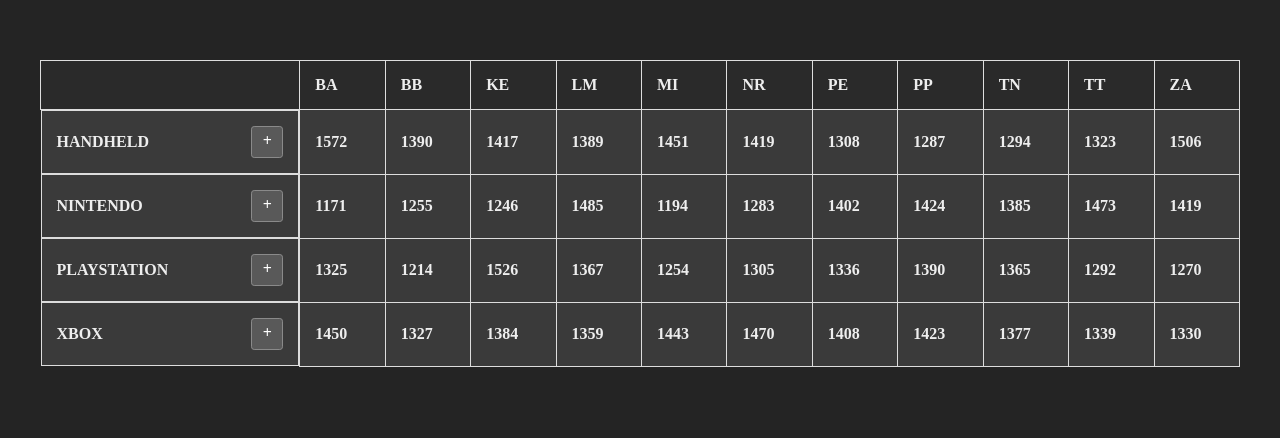
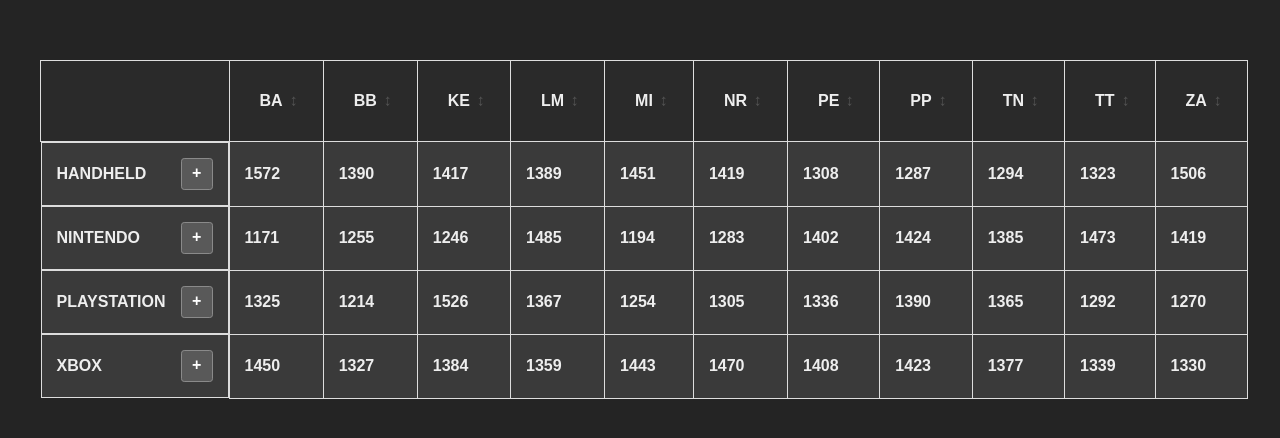
Before and after one commit to lubos-machaj/vue-app-sales-table, a Vue app: page / in a window 1280 px wide. Shown: the top 438 px of the page. Built offline with nearby package versions, Linux system fonts and the light colour scheme.

Commit message:
stores sorting

```diff
--- a/src/assets/css/index.css
+++ b/src/assets/css/index.css
@@ -1,6 +1,7 @@
 html {
   color: #eeeeee;
   font-weight: normal;
+  font-family: sans-serif;
   background-color: #242424;
 }
 
--- a/src/components/SalesTable/SalesTable.vue
+++ b/src/components/SalesTable/SalesTable.vue
@@ -6,9 +6,17 @@
         <th
           v-for="store in stores"
           :key="store"
+          class="store-cell"
           @click="sortColumn(store)"
         >
+          <p class="store-title">
             {{ store }}
+            <span
+              class="icon"
+              :class="getIcon(store).class"
+              v-text="getIcon(store).icon"
+            />
+          </p>
         </th>
       </tr>
     </thead>
@@ -59,7 +67,7 @@
 <script setup lang="ts">
   import axios from 'axios'
   import { ref, onMounted, computed } from 'vue'
-  import type { DataType, Order } from './types'
+  import type { DataType } from './types'
   import { OrderEnum } from './enums'
 
   // Data
@@ -74,9 +82,8 @@
   const sortedStore = ref('')
   const sortedStoreOrder = ref('')
 
-  // Table visibility
+  // Visibility
   const showTable = ref(false)
-
   const visibleCategories = ref<string[]>([])
 
   /**
@@ -156,13 +163,18 @@
     )
   }
 
-  const sortColumn = (store: string, order: Order = OrderEnum.ASC): void => {
+  const sortColumn = (store: string): void => {
+    // reset sorting
+    if (sortedStore.value !== store) sortedStoreOrder.value = ''
     sortedStore.value = store
-    sortedStoreOrder.value = order
+    sortedStoreOrder.value =
+      sortedStoreOrder.value === OrderEnum.ASC ? OrderEnum.DESC : OrderEnum.ASC
+    // if not undefined, sort by order
+    if (sortedStoreOrder.value) {
       const sortedStoreData = data.value
         .filter((item) => item.store === store)
         .sort((a, b) => {
-        if (order === OrderEnum.ASC) {
+          if (sortedStoreOrder.value === OrderEnum.ASC) {
             return a.pcs - b.pcs
           } else {
             return b.pcs - a.pcs
@@ -170,6 +182,18 @@
         })
       const otherData = data.value.filter((item) => item.store !== store)
       filteredData.value = [...sortedStoreData, ...otherData]
+    } else {
+      // original order
+      filteredData.value = data.value
+    }
+  }
+
+  const getIcon = (store: string): { icon: string; class: string } => {
+    return sortedStore.value === store
+      ? sortedStoreOrder.value === OrderEnum.ASC
+        ? { icon: '↓', class: OrderEnum.ASC }
+        : { icon: '↑', class: OrderEnum.DESC }
+      : { icon: '↔', class: 'default' }
   }
 
   const toggleProducts = (category: string): void => {
@@ -250,4 +274,26 @@
   .hidden {
     display: none;
   }
+  .store-cell {
+    padding: 15px 20px 15px 30px;
+  }
+  .store-title {
+    display: flex;
+    align-items: center;
+    justify-content: space-between;
+  }
+  .icon {
+    width: 15px;
+    display: inline-block;
+    margin-left: 5px;
+    &.default {
+      opacity: 0.2;
+      transform: rotate(90deg);
+    }
+    &.acs,
+    &.decs {
+      opacity: 0.75;
+      font-size: 10px;
+    }
+  }
 </style>
--- a/src/components/SalesTable/types.ts
+++ b/src/components/SalesTable/types.ts
@@ -5,4 +5,4 @@
   store: string
 }
 
-export type Order = 'asc' | 'desc'
+export type Order = 'asc' | 'desc' | undefined
```
Lines whose indentation alone changed are shown as unchanged.
